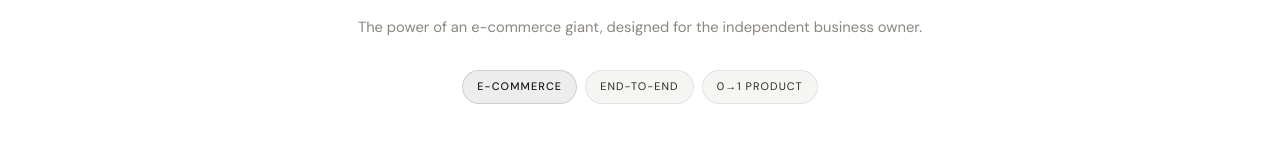
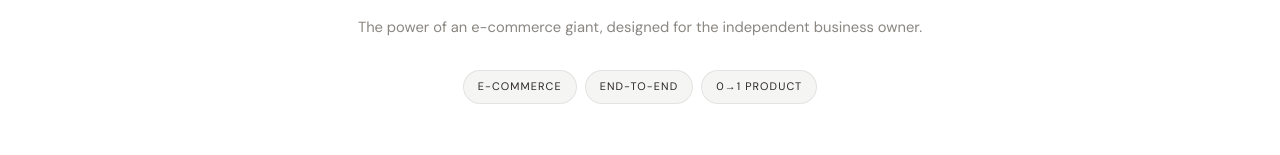
Before and after one commit to justinfinkenaur/portfolio, a Next.js app: page /work/Amazon-Buy-with-Prime in a window 1280 px wide. Shown: the part 247-402 px from the top of the page. Built offline with nearby package versions, Linux system fonts and the light colour scheme.

Commit message:
Add files via upload
Update my portfolio.

```diff
--- a/app/globals.css
+++ b/app/globals.css
@@ -198,12 +198,6 @@ body {
   color: var(--mid); background: rgba(26,24,20,0.045);
   border: 1px solid rgba(26,24,20,0.08);
   padding: 7px 14px; border-radius: 999px;
-}
-.cs-tag-industry {
-  color: var(--ink);
-  background: rgba(26,24,20,0.075);
-  border-color: rgba(26,24,20,0.14);
-  font-weight: 500;
 }
 
 /* image carousel */
--- a/app/work/[slug]/page.tsx
+++ b/app/work/[slug]/page.tsx
@@ -33,7 +33,7 @@ export default function CaseStudy({ params }: { params: { slug: string } }) {
         <p className="cs-tagline">{p.tagline}</p>
 
         <div className="cs-hero-tags">
-          <span className="cs-tag cs-tag-industry">{p.industry}</span>
+          <span className="cs-tag">{p.industry}</span>
           {p.program.map(t => (
             <span key={t} className="cs-tag">{t}</span>
           ))}
```
